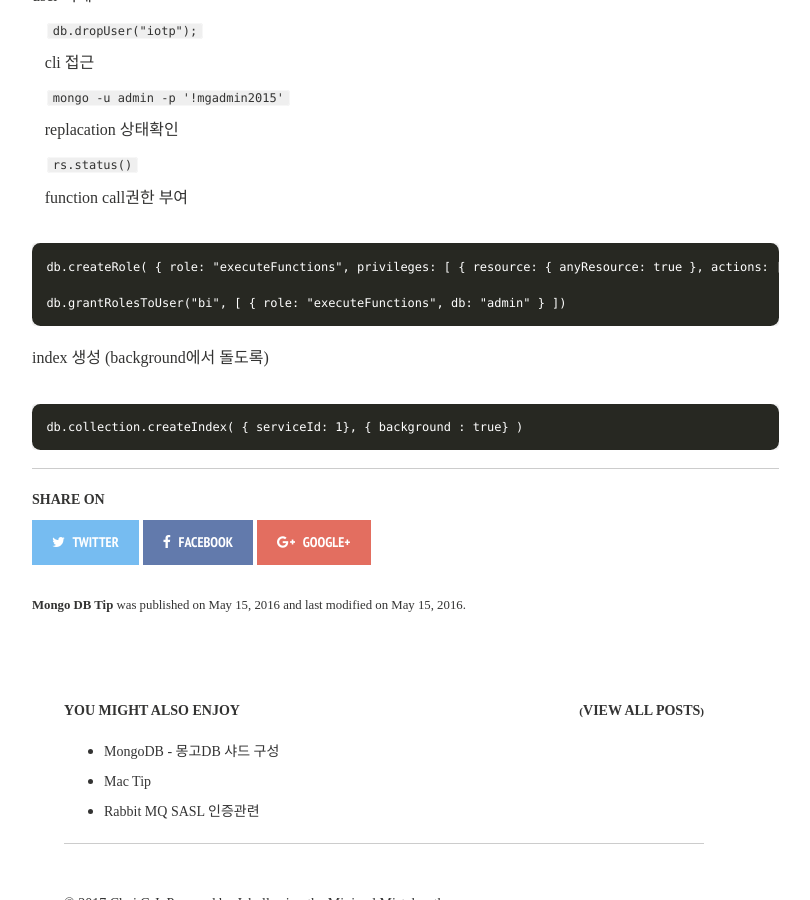
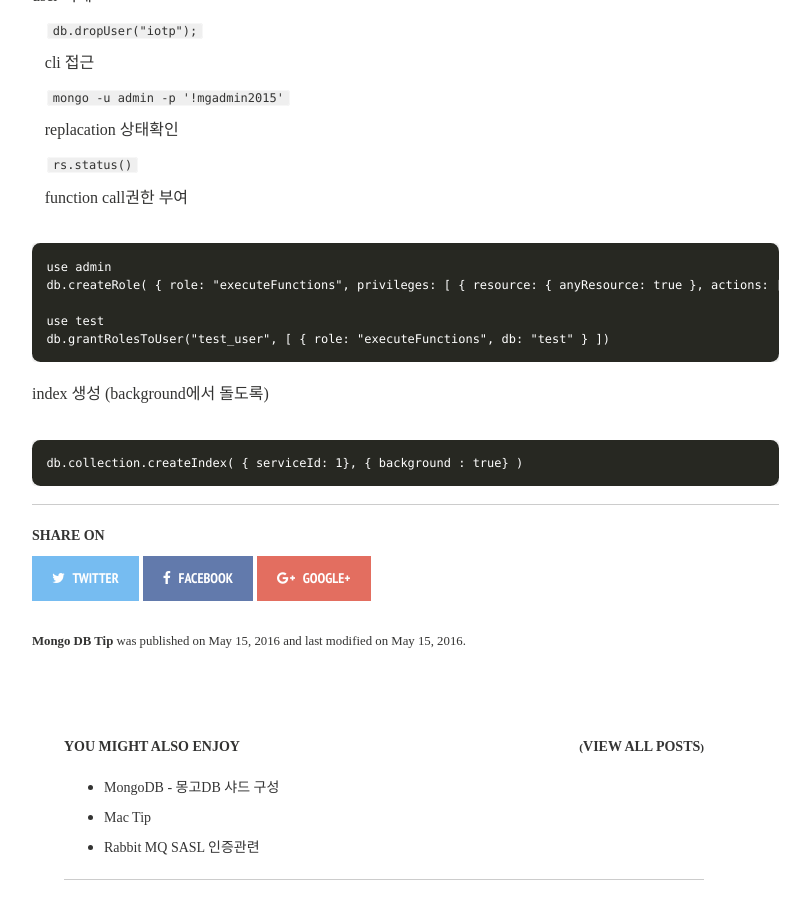
Before and after one commit to gjchoi/gjchoi.github.io, a Jekyll site: the page built from _posts/2016-05-15-etc-tip-mongoDB.md, in a window 1280 px wide and 900 px high, scrolled down 1670 px. Shown: the whole window, without its empty margins (256-1066 px from the left). Built offline with Jekyll 4.4.1, drawn with Linux system fonts in a browser that asks for light colours; nearby versions of some CDN libraries; comment, search, counter and statistics services are not loaded.

Commit message:
Update 2016-05-15-etc-tip-mongoDB.md

```diff
--- a/_posts/2016-05-15-etc-tip-mongoDB.md
+++ b/_posts/2016-05-15-etc-tip-mongoDB.md
@@ -107,12 +107,15 @@ replacation 상태확인
 `rs.status()`
 
 
+
 function call권한 부여
 
 ~~~
+use admin
 db.createRole( { role: "executeFunctions", privileges: [ { resource: { anyResource: true }, actions: [ "anyAction" ] } ], roles: [] } )
 
-db.grantRolesToUser("bi", [ { role: "executeFunctions", db: "admin" } ])
+use test
+db.grantRolesToUser("test_user", [ { role: "executeFunctions", db: "test" } ])
 ~~~
 
 index 생성 (background에서 돌도록)
```
